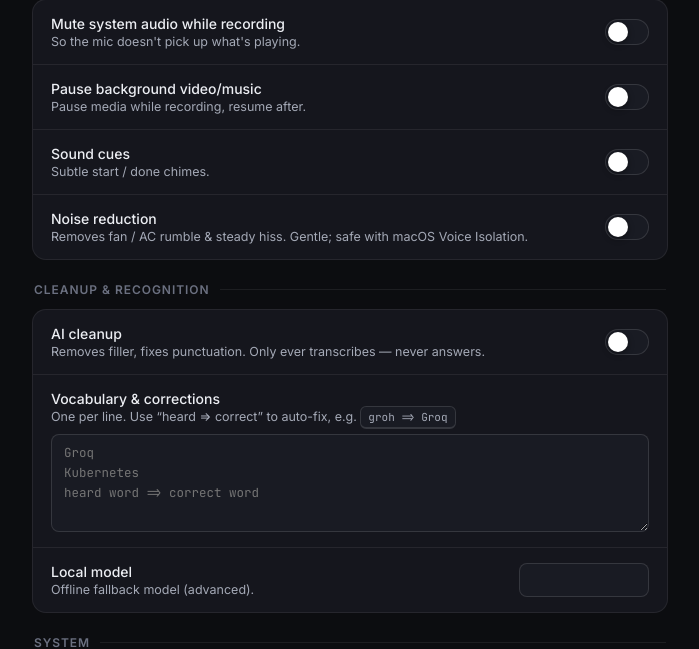
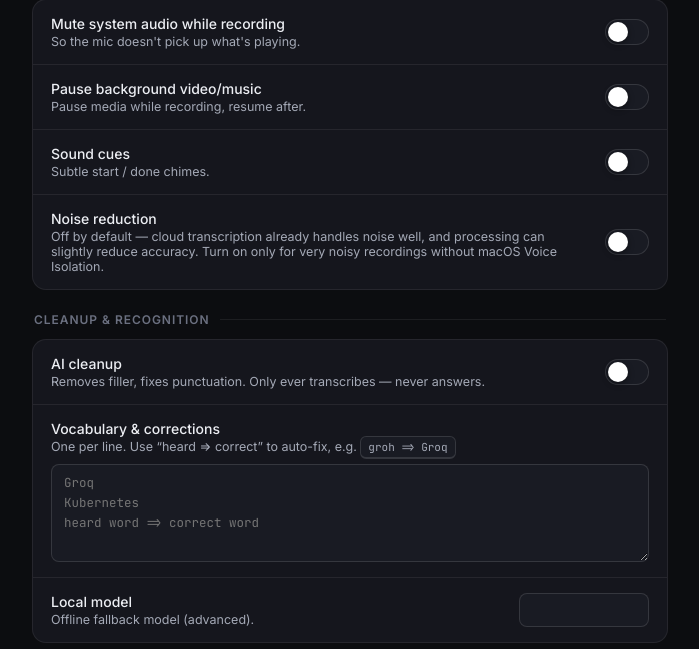
Before and after one commit to Usama309/whisp, a Flask app: template whisp/ui/templates/settings.html in a window 1280 px wide. Shown: the part 368-1017 px from the top of the page, without its empty margins (290-989 px from the left). Run offline with Flask 3, Linux system fonts and the light colour scheme; the template is opened without the code that fills it, so the values that code supplies are empty.

Commit message:
fix: default noise_reduction OFF (Groq whisper is noise-robust; DSP pre-processing slightly hurt accuracy); clarify the Settings toggle as opt-in

```diff
--- a/whisp/config.py
+++ b/whisp/config.py
@@ -64,7 +64,7 @@ DEFAULT_SETTINGS = {
     "cleanup_enabled": True,
     "mute_while_recording": True,
     "pause_media_while_recording": False,
-    "noise_reduction": True,
+    "noise_reduction": False,   # off: Groq's whisper is already noise-robust; DSP can hurt accuracy
     "sounds_enabled": True,
     "tones": {
         "email": "Professional, complete sentences, polite sign-offs.",
--- a/whisp/ui/templates/settings.html
+++ b/whisp/ui/templates/settings.html
@@ -33,7 +33,7 @@
       <div class="toggle{% if settings.pause_media_while_recording %} on{% endif %}" data-key="pause_media_while_recording" onclick="this.classList.toggle('on')"><b></b></div></div>
     <div class="row"><div class="info"><div class="t">Sound cues</div><div class="d">Subtle start / done chimes.</div></div>
       <div class="toggle{% if settings.sounds_enabled %} on{% endif %}" data-key="sounds_enabled" onclick="this.classList.toggle('on')"><b></b></div></div>
-    <div class="row"><div class="info"><div class="t">Noise reduction</div><div class="d">Removes fan / AC rumble &amp; steady hiss. Gentle; safe with macOS Voice Isolation.</div></div>
+    <div class="row"><div class="info"><div class="t">Noise reduction</div><div class="d">Off by default — cloud transcription already handles noise well, and processing can slightly reduce accuracy. Turn on only for very noisy recordings without macOS Voice Isolation.</div></div>
       <div class="toggle{% if settings.noise_reduction %} on{% endif %}" data-key="noise_reduction" onclick="this.classList.toggle('on')"><b></b></div></div>
   </div>
 
```
